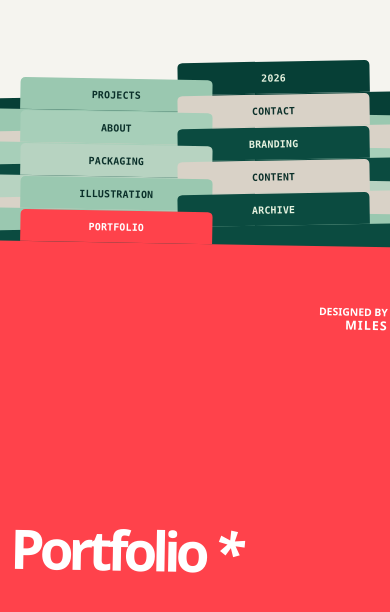
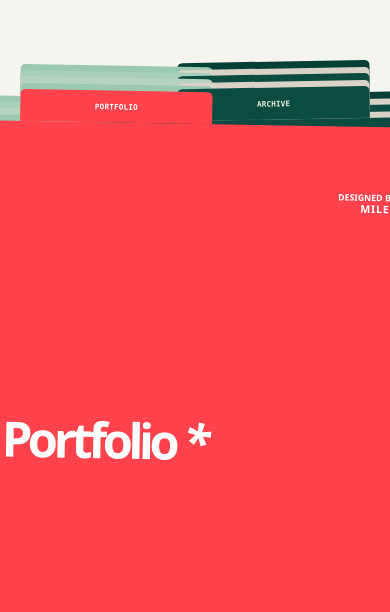
Before and after one commit to GraphicMiles/graphicmiles-portfolio, a React (Vite) app: page / in a window 390 px wide. Shown: the part 200-812 px from the top of the page. Built offline with nearby package versions, Linux system fonts and the light colour scheme.

Commit message:
Tighten folder stack and mobile cover layout

```diff
--- a/src/index.css
+++ b/src/index.css
@@ -43,15 +43,15 @@ body {
 }
 
 .folder:nth-child(1) { z-index: 1; bottom: 0; }
-.folder:nth-child(2) { z-index: 2; bottom: -3%; }
-.folder:nth-child(3) { z-index: 3; bottom: -6%; }
-.folder:nth-child(4) { z-index: 4; bottom: -9%; }
-.folder:nth-child(5) { z-index: 5; bottom: -12%; }
-.folder:nth-child(6) { z-index: 6; bottom: -15%; }
-.folder:nth-child(7) { z-index: 7; bottom: -18%; }
-.folder:nth-child(8) { z-index: 8; bottom: -21%; }
-.folder:nth-child(9) { z-index: 9; bottom: -24%; }
-.folder:nth-child(10) { z-index: 10; bottom: -27%; }
+.folder:nth-child(2) { z-index: 2; bottom: -.2rem; }
+.folder:nth-child(3) { z-index: 3; bottom: -.4rem; }
+.folder:nth-child(4) { z-index: 4; bottom: -.6rem; }
+.folder:nth-child(5) { z-index: 5; bottom: -.8rem; }
+.folder:nth-child(6) { z-index: 6; bottom: -1rem; }
+.folder:nth-child(7) { z-index: 7; bottom: -1.2rem; }
+.folder:nth-child(8) { z-index: 8; bottom: -1.4rem; }
+.folder:nth-child(9) { z-index: 9; bottom: -1.6rem; }
+.folder:nth-child(10) { z-index: 10; bottom: -1.8rem; }
 
 .folder--right { transform: translateX(-50%) rotate(var(--folder-angle)); }
 .folder--left { transform: translateX(-50%) scaleX(-1) rotate(var(--folder-angle)); }
@@ -143,7 +143,8 @@ body {
 
 @media (max-width: 720px) {
   .folder-stack { height: 65%; }
-  .folder-cover { padding: 8% 5% 7%; }
-  .folder-cover__credit { top: 11%; right: 7%; font-size: .65rem; }
-  .folder-cover h1 { font-size: clamp(3rem, 14vw, 6rem); }
+  .folder__label { font-size: clamp(.48rem, 1.7vw, .7rem); }
+  .folder-cover { padding: 7% 4% 6%; }
+  .folder-cover__credit { top: 12%; right: 5%; font-size: clamp(.55rem, 1.9vw, .8rem); }
+  .folder-cover h1 { top: 54%; left: 4%; max-width: 96%; white-space: nowrap; font-size: clamp(2.4rem, 12.5vw, 5.5rem); line-height: .88; }
 }
```
